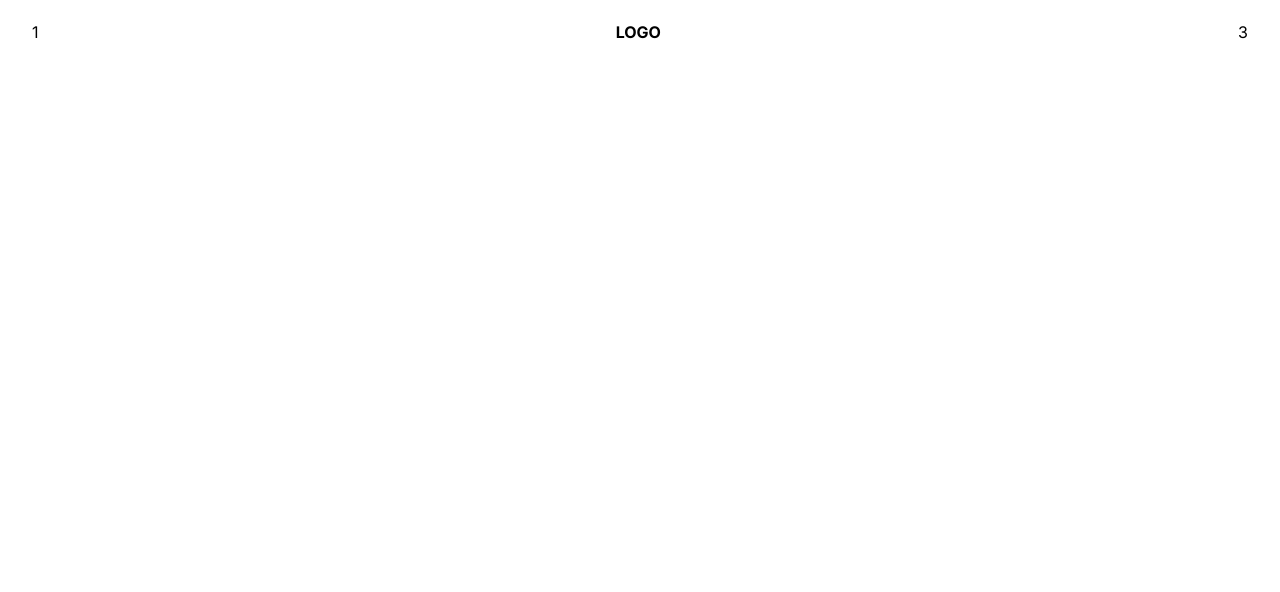
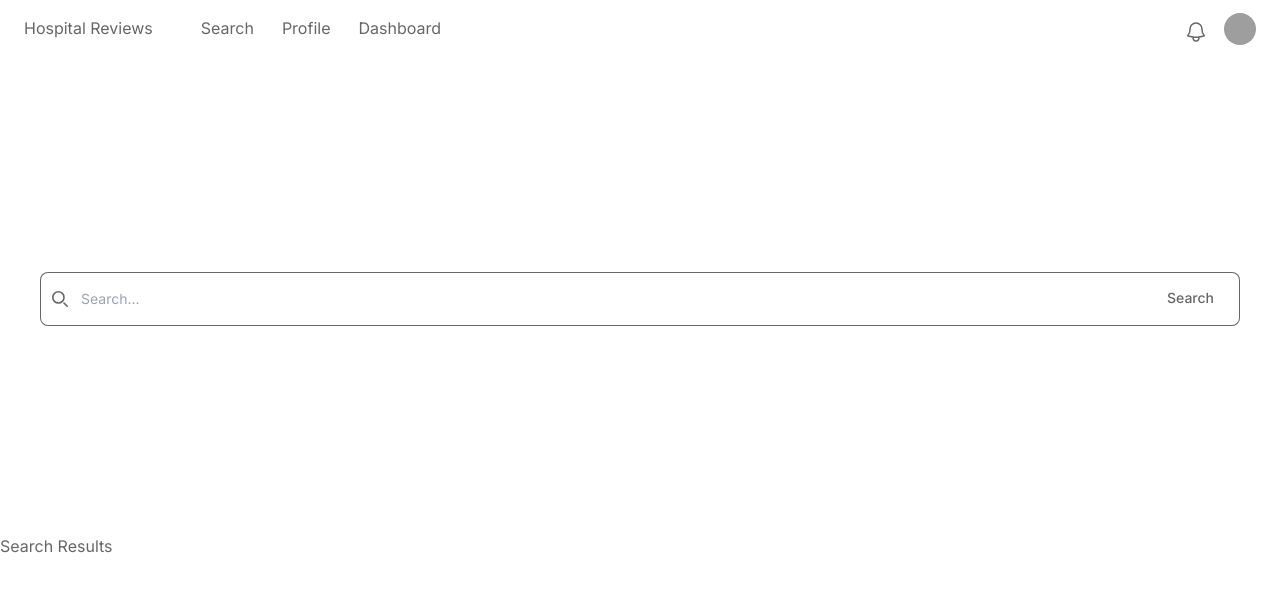
Before and after one commit to nolaplacelikehome/hospital-reviews, a Next.js app: page / in a window 1280 px wide. Shown: the top 592 px of the page. Built offline with nearby package versions, Linux system fonts and the light colour scheme; grey boxes are pictures that could not be loaded.

Commit message:
Add navbar and searchbar components
Tailwind config color added and added and deleted a package

```diff
--- /dev/null
+++ b/app/components/Searchbar.tsx
@@ -0,0 +1,20 @@
+
+
+export default function Searchbar() {
+	return (
+		<div className="mx-auto max-w-7xl px-4 lg:px-10 mb-52">
+			<form>
+				<label htmlFor="hospital-search" className="mb-2 text-sm font-medium text-gray-900 sr-only dark:text-white">Search</label>
+				<div className="relative">
+						<div className="absolute inset-y-0 start-0 flex items-center ps-3 pointer-events-none">
+								<svg className="w-4 h-4 text-gray-500 dark:text-gray-400" aria-hidden="true" fill="none" viewBox="0 0 20 20">
+										<path stroke="currentColor" strokeLinecap="round" strokeLinejoin="round" strokeWidth="2" d="m19 19-4-4m0-7A7 7 0 1 1 1 8a7 7 0 0 1 14 0Z"/>
+								</svg>
+						</div>
+						<input type="search" id="hospital-search" className="block w-full p-4 ps-10 text-sm text-gray-900 border border-gray-300 rounded-lg bg-gray-50 focus:ring-blue-500 focus:border-blue-500 dark:bg-gray-700 dark:border-gray-600 dark:placeholder-gray-400 dark:text-white dark:focus:ring-blue-500 dark:focus:border-blue-500" placeholder="Search..." required />
+						<button type="submit" className="text-white absolute end-2.5 bottom-2.5 bg-blue-700 hover:bg-blue-800 focus:ring-4 focus:outline-none focus:ring-blue-300 font-medium rounded-lg text-sm px-4 py-2 dark:bg-blue-600 dark:hover:bg-blue-700 dark:focus:ring-blue-800">Search</button>
+				</div>
+			</form>
+		</div>
+	);
+}
--- /dev/null
+++ b/app/components/navbar/Button.tsx
@@ -0,0 +1,16 @@
+
+
+export default function Button() {
+	return(
+		<button type="button" className="md:hidden relative inline-flex items-center justify-center rounded-md p-2 text-gray-400 hover:bg-gray-700 hover:text-white focus:outline-none focus:ring-2 focus:ring-inset focus:ring-white" aria-controls="mobile-menu" aria-expanded="false">
+			<span className="absolute -inset-0.5"></span>
+			<span className="sr-only">Open main menu</span>
+			<svg className="block h-6 w-6" fill="none" viewBox="0 0 24 24" stroke-width="1.5" stroke="currentColor" aria-hidden="true">
+				<path stroke-linecap="round" stroke-linejoin="round" d="M3.75 6.75h16.5M3.75 12h16.5m-16.5 5.25h16.5" />
+			</svg>
+			<svg className="hidden h-6 w-6" fill="none" viewBox="0 0 24 24" stroke-width="1.5" stroke="currentColor" aria-hidden="true">
+				<path stroke-linecap="round" stroke-linejoin="round" d="M6 18L18 6M6 6l12 12" />
+			</svg>
+		</button>
+	);
+}
--- /dev/null
+++ b/app/components/navbar/Logo.tsx
@@ -0,0 +1,12 @@
+import Link from "next/link";
+import Image from "next/image";
+
+export default function Logo() {
+	return (
+		<>
+			<Link href='/'>
+				<h4>Hospital Reviews</h4>
+			</Link>
+		</>
+	);
+}
--- /dev/null
+++ b/app/components/navbar/index.tsx
@@ -0,0 +1,82 @@
+"use client"
+import Link from "next/link";
+import { useState } from "react";
+
+const navigation = [
+	{ name: 'Search', href: '/', current: true },
+	{ name: 'Profile', href: '/profile', current: false },
+	{ name: 'Test', href: '/', current: false }
+];
+
+export default function Navbar() {
+	const [isOpen, setIsOpen] = useState(false);
+	const [btnId, setBtnId] = useState("");
+
+	const toggleMenu = (btnSignature: string) => {
+		setBtnId(btnSignature);
+		setIsOpen(!isOpen);
+	}
+
+	return (
+		<nav className="bg-gray-500 mb-32 sm:mb-52">
+			<div className="mx-auto max-w-7xl px-2 sm:px-6 lg:px-6">
+				<div className="relative flex h-16 items-center justify-between">
+					<div className="absolute inset-y-0 left-0 flex items-center sm:hidden">
+						<button type="button" onClick={() => toggleMenu("menu")} className="relative inline-flex items-center justify-center rounded-md p-2 hover:bg-gray-700 hover:text-white focus:outline-none focus:ring-2 focus:ring-inset focus:ring-white" aria-controls="mobile-menu" aria-expanded="false">
+							<span className="absolute -inset-0.5"></span>
+							<span className="sr-only">Open main menu</span>
+							<svg className="block h-6 w-6" fill="none" viewBox="0 0 24 24" strokeWidth="1.5" stroke="currentColor" aria-hidden="true">
+								<path strokeLinecap="round" strokeLinejoin="round" d="M3.75 6.75h16.5M3.75 12h16.5m-16.5 5.25h16.5"></path>
+							</svg>
+							<svg className="hidden h-6 w-6" fill="none" viewBox="0 0 0 24" strokeWidth="1.5" stroke="currentColor" aria-hidden="true">
+								<path strokeLinecap="round" strokeLinejoin="round" d="M6 18L18 6M6 6l12 12" />
+							</svg>
+						</button>
+					</div>
+					<div className="flex flex-1 items-center justify-center sm:items-stretch sm:justify-start">
+						<div className="flex flex-shrink-0 items-center">
+							<p className="h-8 w-auto pt-1 sm:pt-0">Hospital Reviews</p>
+						</div>
+						<div className="hidden sm:ml-6 md:ml-12 sm:block">
+							<div className="flex space-x-7">
+								<Link href="">Search</Link>
+								<Link href="">Profile</Link>
+								<Link href="">Dashboard</Link>
+							</div>
+						</div>
+					</div>
+					<div className="absolute inset-y-0 right-0 flex items-center pr-2 sm:static sm:inset-auto sm:ml-6 sm:pr-0">
+						<button type="button" className="relative rounded-full bg-gray-800 p-1 text-gray-400 hover:text-white focus:outline-none focus:ring-2 focus:ring-white focus:ring-offset-2 focus:ring-offset-gray-800" >
+							<span className="absolute -inset-1.5"></span>
+							<span className="sr-only">View notifications</span>
+							<svg className="h-6 w-6" fill="none" viewBox="0 0 24 24" strokeWidth="1.5" stroke="currentColor" aria-hidden="true">
+								<path strokeLinecap="round" strokeLinejoin="round" d="M14.857 17.082a23.848 23.848 0 005.454-1.31A8.967 8.967 0 0118 9.75v-.7V9A6 6 0 006 9v.75a8.967 8.967 0 01-2.312 6.022c1.733.64 3.56 1.085 5.455 1.31m5.714 0a24.255 24.255 0 01-5.714 0m5.714 0a3 3 0 11-5.714 0" />
+							</svg>
+						</button>
+						<div className="relative ml-3">
+							<div>
+								<button type="button" onClick={() => toggleMenu("profile")}>
+									<span className="absolute -inset-1.5"></span>
+									<span className="sr-only">Open user menu</span>
+									<img className="h-8 w-8 rounded-full" src="https://images.unsplash.com/photo-1472099645785-5658abf4ff4e?ixlib=rb-1.2.1&ixid=eyJhcHBfaWQiOjEyMDd9&auto=format&fit=facearea&facepad=2&w=256&h=256&q=80" alt="" />
+								</button>
+							</div>
+							<div className={`${isOpen && btnId == "profile" ? "visible" : "hidden"} absolute right-0 z-10 mt-2 w-48 origin-top-right rounded-md bg-white py-1 shadow-lg ring-1 ring-black ring-opacity-5 focus:outline-none" role="menu" aria-orientation="vertical" aria-labelledby="user-menu-button`}>
+								<Link href="#" className="block px-4 py-2 text-sm text-gray-700" role="menuitem" id="user-menu-item-0">Your Profile</Link>
+								<Link href="#" className="block px-4 py-2 text-sm text-gray-700" role="menuitem" id="user-menu-item-1">Settings</Link>
+								<Link href="#" className="block px-4 py-2 text-sm text-gray-700" role="menuitem" id="user-menu-item-2">Sign out</Link>
+          		</div>
+						</div>
+					</div>
+				</div>
+			</div>
+			<div className={`${isOpen && btnId == "menu" ? "visible absolute" : "hidden"} sm:hidden`}>
+				<div className="space-y-1 px-2 pb-3 pt-2">
+					<Link href="#" className="bg-gray-900 text-white block rounded-md px-3 py-2 text-base font-medium" aria-current="page">Search</Link>
+					<Link href="#" className="text-gray-300 hover:bg-gray-700 hover:text-white block rounded-md px-3 py-2 text-base font-medium">Profile</Link>
+					<Link href="#" className="text-gray-300 hover:bg-gray-700 hover:text-white block rounded-md px-3 py-2 text-base font-medium">Dashboard</Link>
+				</div>
+			</div>
+		</nav>
+	);
+}
--- a/app/globals.css
+++ b/app/globals.css
@@ -17,7 +17,7 @@
 }
 
 body {
-  color: rgb(var(--foreground-rgb));
+  color: rgb(0, 0, 0, 0.6);
   background: linear-gradient(
       bottom,
       transparent,
--- a/app/layout.tsx
+++ b/app/layout.tsx
@@ -1,6 +1,7 @@
 import type { Metadata } from "next";
 import { Inter } from "next/font/google";
 import "./globals.css";
+import Navbar from "./components/navbar";
 
 const inter = Inter({ subsets: ["latin"] });
 
@@ -17,7 +18,10 @@ export default function RootLayout({
 }>) {
   return (
     <html lang="en">
-      <body className={inter.className}>{children}</body>
+      <body className={inter.className}>
+        <Navbar />
+        <main>{children}</main>
+      </body>
     </html>
   );
 }
--- a/app/page.tsx
+++ b/app/page.tsx
@@ -1,20 +1,13 @@
 import Image from "next/image";
+import Searchbar from "./components/Searchbar";
 
 export default function Home() {
   return (
-    <nav className="bg-white">
-      <div className="mx-auto max-w-7xl px-2 sm:px-6 lg:px-8">
-        <div className="relative flex h-16 items-center justify-between">
-          <div className="">1</div>
-          <button className="sm:hidden flex items-center text-blue-600 p-3">
-            <span className="absolute -inset-0.5"></span>
-            <span className="sr-only">Open Menu</span>
-            <svg className="block h-6 w-6" fill="none"></svg>
-          </button>
-          <div><b>LOGO</b></div>
-          <div>3</div>
-        </div>
+    <>
+      <div className="container mx-auto">
+        <Searchbar />
+        <div>Search Results</div>
       </div>
-    </nav>
+    </>
   );
 }
--- a/tailwind.config.ts
+++ b/tailwind.config.ts
@@ -13,7 +13,13 @@ const config: Config = {
         "gradient-conic":
           "conic-gradient(from 180deg at 50% 50%, var(--tw-gradient-stops))",
       },
+      gridTemplateColumns: {
+        'mobileNav': 'repeat(3)'
+      }
     },
+    colors: {
+      'trust-blue': '#6397d9'
+    }
   },
   plugins: [],
 };
```
Also changed, not shown: package.json (+5 -5 lines).
